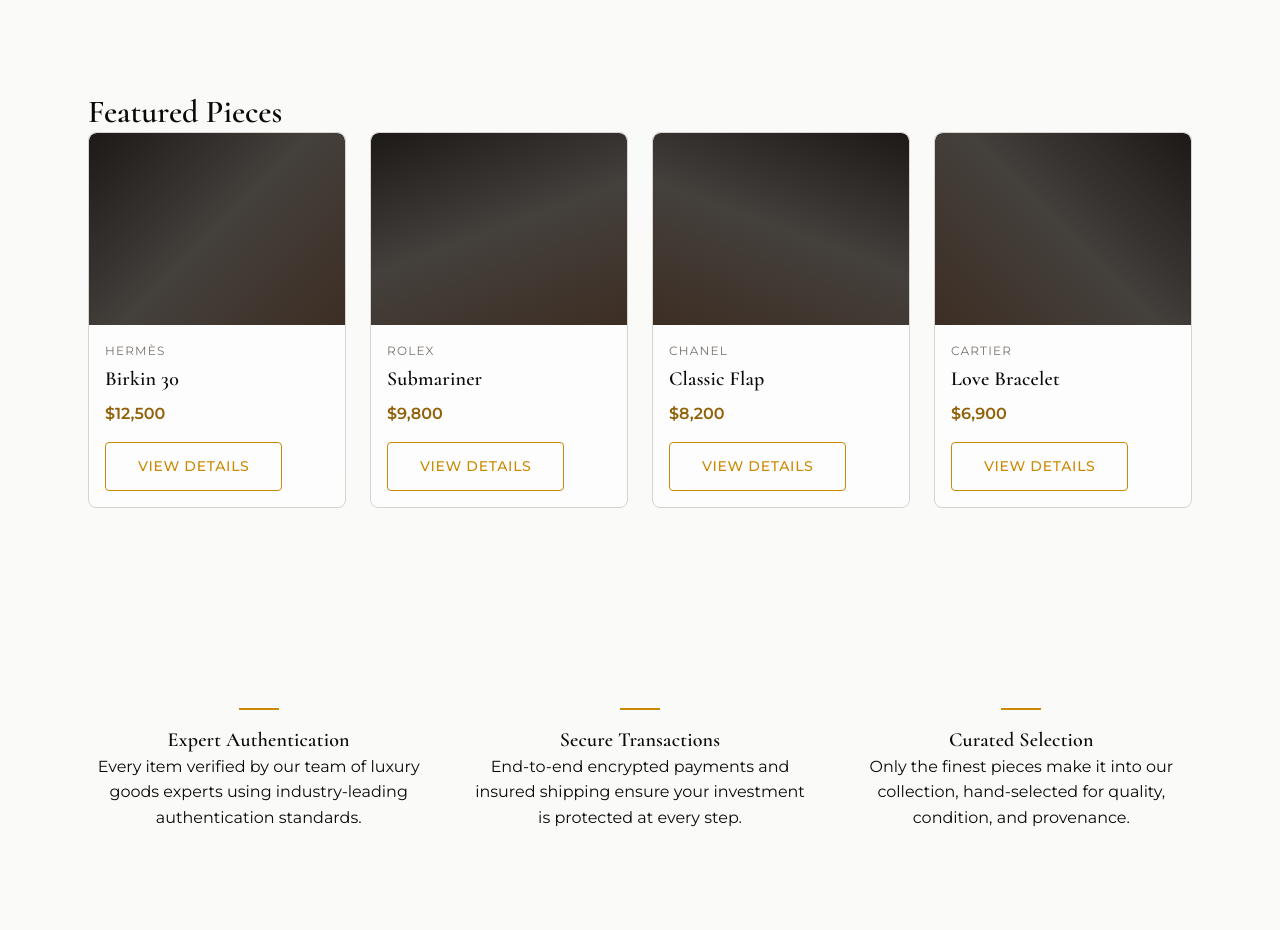
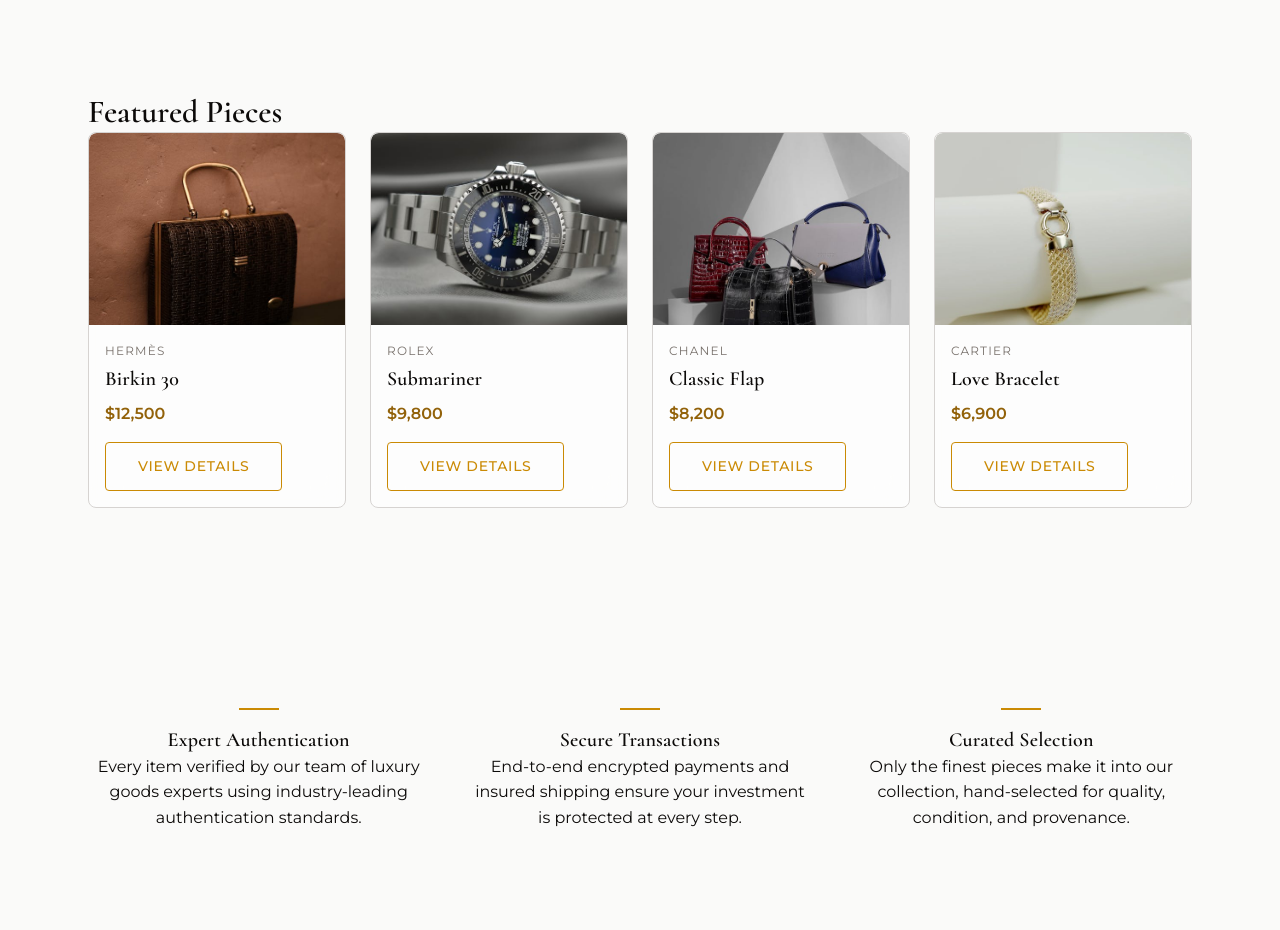
Before and after one commit to thematz1/friendly-octo-guacamole, a plain HTML site: page index.html in a window 1280 px wide. Shown: the part 1740-2670 px from the top of the page. Drawn offline with Linux system fonts and the light colour scheme.

Commit message:
add images

```diff
--- a/index.html
+++ b/index.html
@@ -95,7 +95,7 @@
       <div class="featured-grid">
 
         <div class="product-card glass-light">
-          <div class="product-image" style="background: linear-gradient(135deg, var(--primary), var(--secondary), #3d2e24)"></div>
+          <div class="product-image" style="background-image: url('images/product-birkin.jpg')"></div>
           <div class="product-info">
             <p class="product-brand">HERM&Egrave;S</p>
             <h3 class="product-name">Birkin 30</h3>
@@ -105,7 +105,7 @@
         </div>
 
         <div class="product-card glass-light">
-          <div class="product-image" style="background: linear-gradient(160deg, var(--primary), var(--secondary), #3d2e24)"></div>
+          <div class="product-image" style="background-image: url('images/product-submariner.jpg')"></div>
           <div class="product-info">
             <p class="product-brand">ROLEX</p>
             <h3 class="product-name">Submariner</h3>
@@ -115,7 +115,7 @@
         </div>
 
         <div class="product-card glass-light">
-          <div class="product-image" style="background: linear-gradient(200deg, var(--primary), var(--secondary), #3d2e24)"></div>
+          <div class="product-image" style="background-image: url('images/product-chanel.jpg')"></div>
           <div class="product-info">
             <p class="product-brand">CHANEL</p>
             <h3 class="product-name">Classic Flap</h3>
@@ -125,7 +125,7 @@
         </div>
 
         <div class="product-card glass-light">
-          <div class="product-image" style="background: linear-gradient(225deg, var(--primary), var(--secondary), #3d2e24)"></div>
+          <div class="product-image" style="background-image: url('images/product-bracelet.jpg')"></div>
           <div class="product-info">
             <p class="product-brand">CARTIER</p>
             <h3 class="product-name">Love Bracelet</h3>
```
